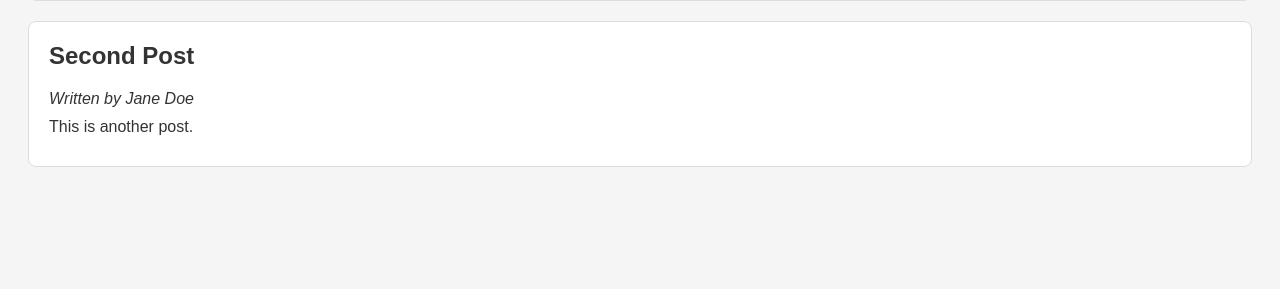
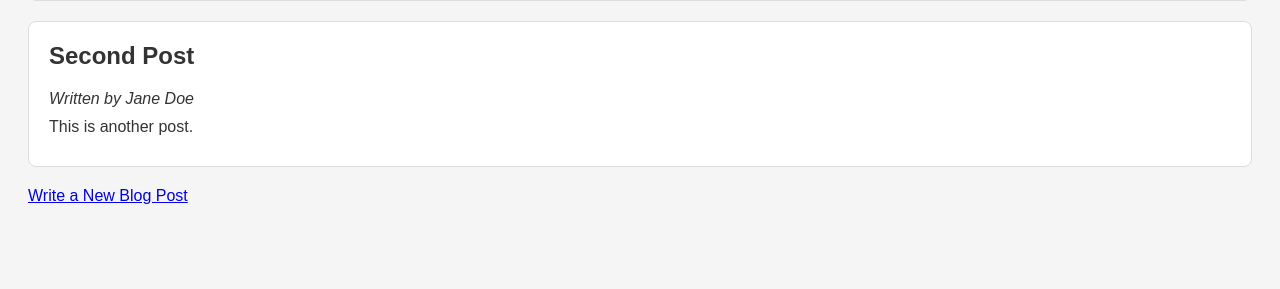
Before and after one commit to margarita-bykadorova/Masterblog, a Flask app: page / in a window 1280 px wide. Shown: the part 253-542 px from the top of the page. Run offline with Flask 3, Linux system fonts and the light colour scheme.

Commit message:
Add a link from the home page to the /add route

```diff
--- a/templates/index.html
+++ b/templates/index.html
@@ -15,5 +15,6 @@
         <p>{{post["content"]}}</p>
     </div>
     {% endfor %}
+<p><a href="/add">Write a New Blog Post</a></p>
 </body>
 </html>
```
